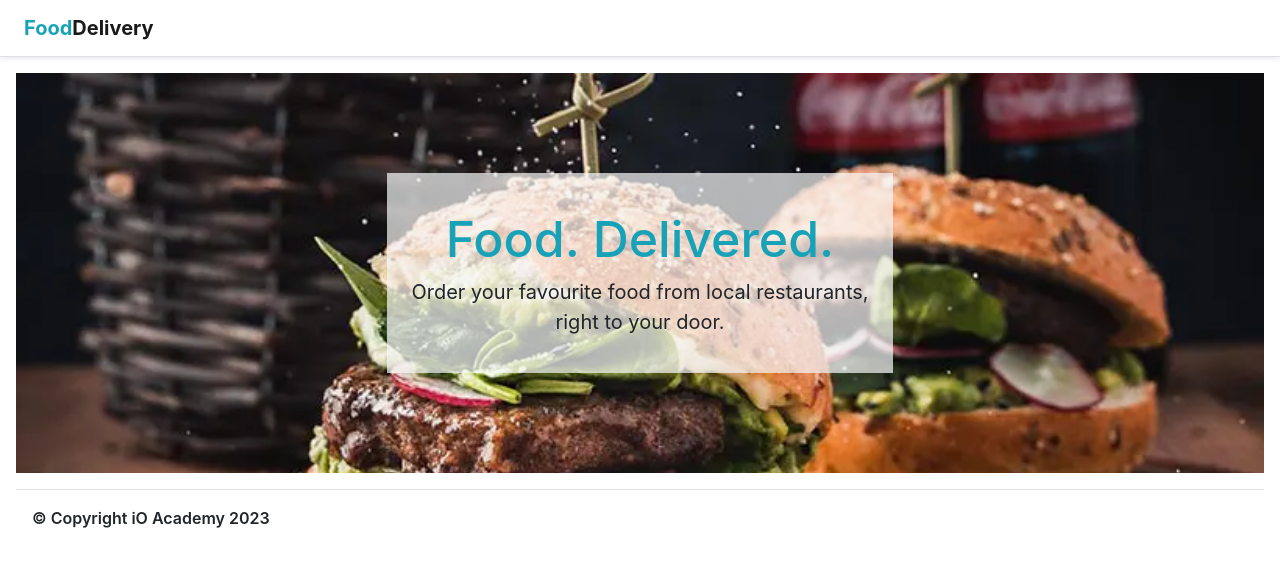
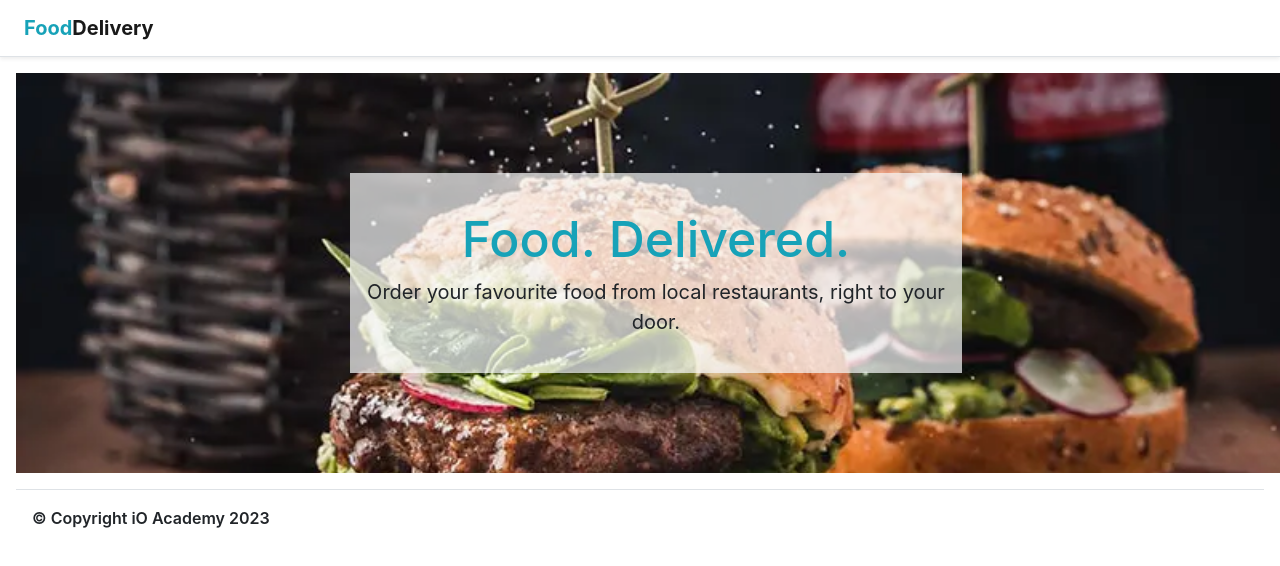
Before and after one commit to iO-Academy/23-jan-chickens-food-delivery-app, a React (Create React App) app: page / in a window 1280 px wide. Shown: the top 566 px of the page. Built offline with nearby package versions, Linux system fonts and the light colour scheme.

Commit message:
responding to feedback

```diff
--- a/src/BannerBoxFoodDelivered/BannerBoxFoodDelivered.js
+++ /dev/null
@@ -1,10 +0,0 @@
-function BannerBoxFoodDelivered() {
-  return (
-    <div>
-        <h2 className="banner-title custom-text-primary align-middle">Food. Delivered.</h2>
-        <p className="align-middle fs-5 mb-0">Order your favourite food from local restaurants, right to your door.</p>
-    </div>
-  )
-}
-
-export default BannerBoxFoodDelivered
--- a/src/Main/Main.js
+++ b/src/Main/Main.js
@@ -1,16 +1,16 @@
 import './Main.scss'
 import burgerImage from './burgers.webp'
 import Navbar from '../Navbar/Navbar'
-import BannerBoxFoodDelivered from '../BannerBoxFoodDelivered/BannerBoxFoodDelivered'
+import Title from '../Title/Title'
 
 function Main() {
   return (
-    <main className="Main">
+    <main>
       <Navbar />
-      <div style={{backgroundImage: "url('" + burgerImage + "')"}} className="burger-image m-md-3">
+      <div style={{backgroundImage: "url('" + burgerImage + "')"}} className="container-fluid burger-image m-md-3">
         <div className="row justify-content-center align-items-center h-100 m-3">
-          <div className="col-sm-12 col-md-5 semi-transparent bg-light h-50 flex-row justify-content-center align-items-center d-flex m-0">
-            <BannerBoxFoodDelivered />
+          <div className="col-sm-12 col-md-6 semi-transparent bg-light h-50 flex-row justify-content-center align-items-center d-flex m-0">
+            <Title />
           </div>
         </div>
       </div>
--- /dev/null
+++ b/src/Title/Title.js
@@ -0,0 +1,10 @@
+function Title() {
+  return (
+    <div>
+        <h1 className="banner-title custom-text-primary align-middle">Food. Delivered.</h1>
+        <p className="align-middle fs-5 mb-0">Order your favourite food from local restaurants, right to your door.</p>
+    </div>
+  )
+}
+
+export default Title
```
